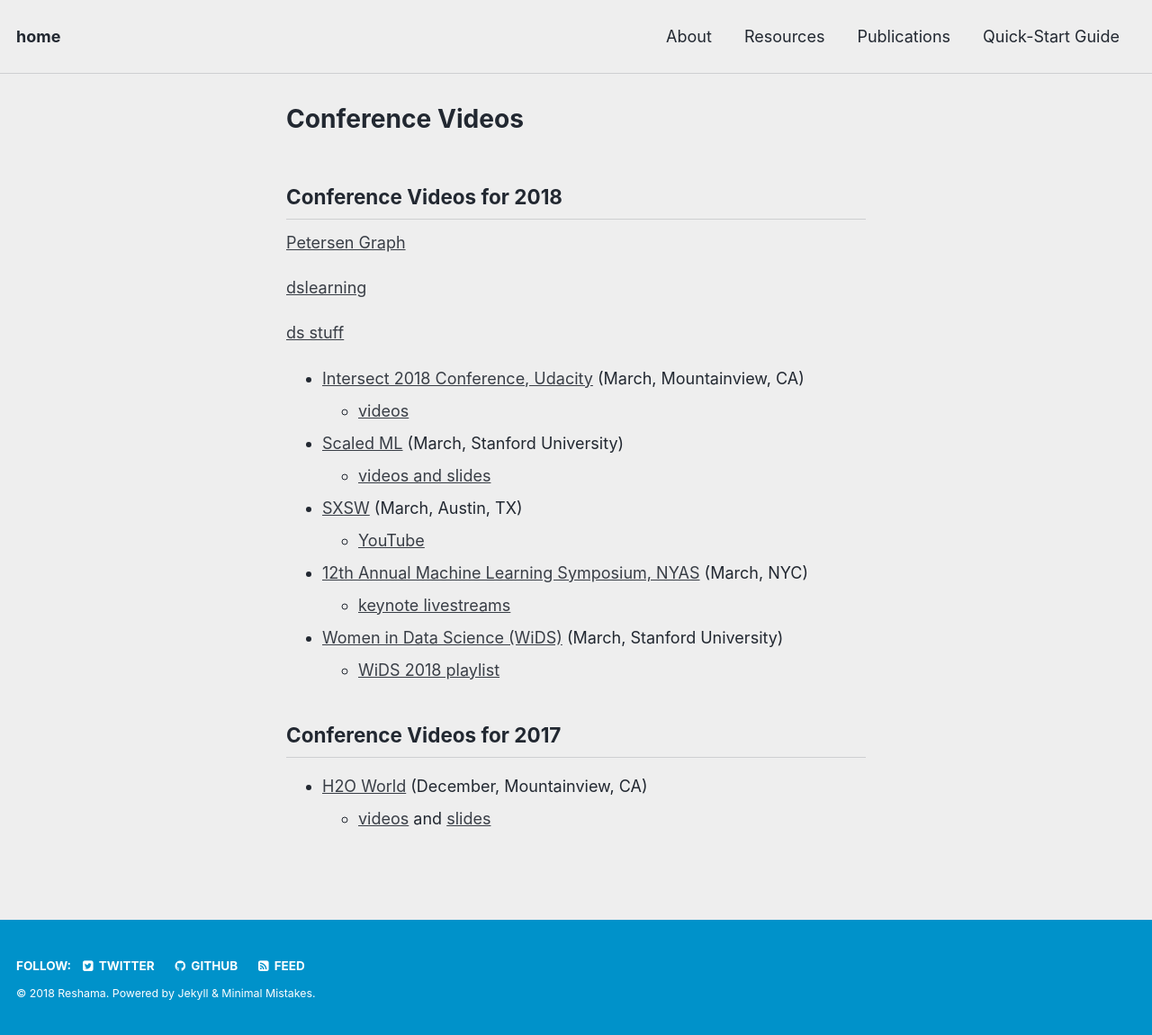
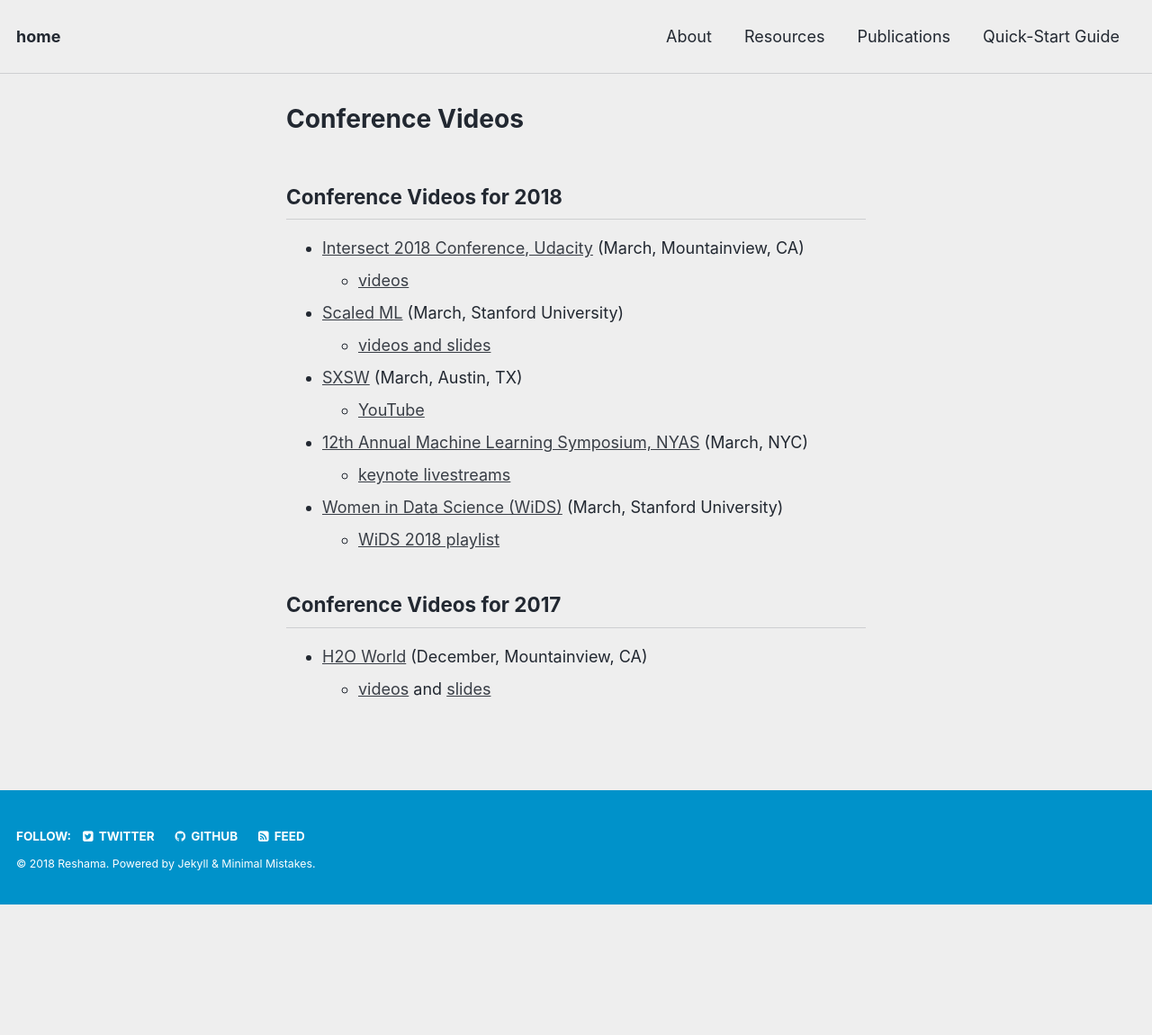
Before and after one commit to reshamas/reshamas.github.io, a Jekyll site: the page built from resources/conf_videos.md, in a window 1280 px wide. Shown: the whole page at 90% size. Built offline with Jekyll 4.4.1, drawn with Linux system fonts in a browser that asks for light colours; after the commit the page ends 1005 px from its top, so only the background shows below that.

Commit message:
Update conf_videos.md

```diff
--- a/resources/conf_videos.md
+++ b/resources/conf_videos.md
@@ -6,12 +6,6 @@
 ---
 
 ## Conference Videos for 2018
-
-<a href="http://en.wikipedia.org/wiki/Petersen_graph">Petersen Graph</a>
-
-<a href="ds_learning">dslearning</a>
-
-[ds stuff](ds_learning.md)
 
 * [Intersect 2018 Conference, Udacity](https://www.udacity.com/intersect) (March, Mountainview, CA)
   - [videos](https://www.youtube.com/watch?v=iq0GQy4-0XY&list=PLAwxTw4SYaPnx-iemVLvedeuc2pUazOUj)
```
